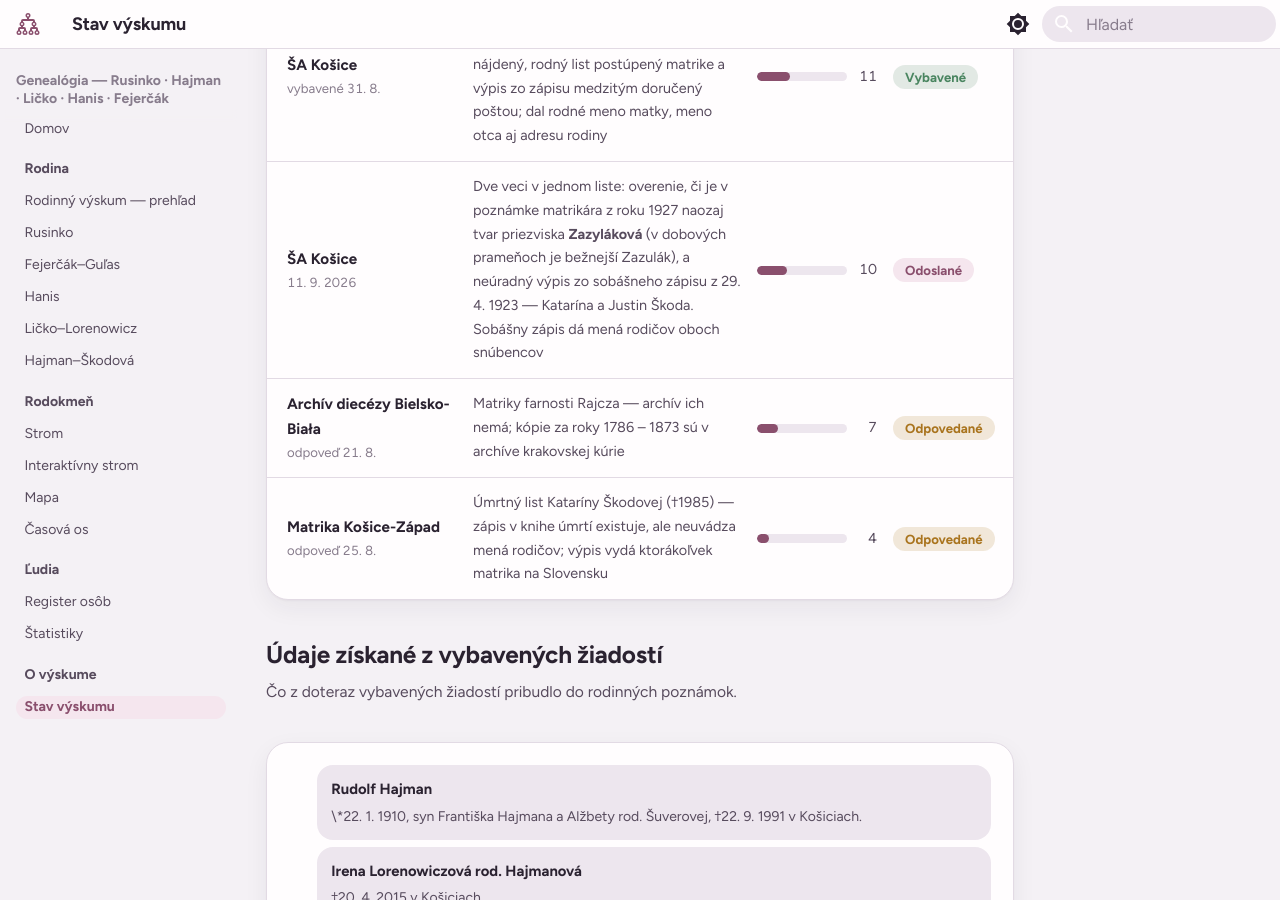
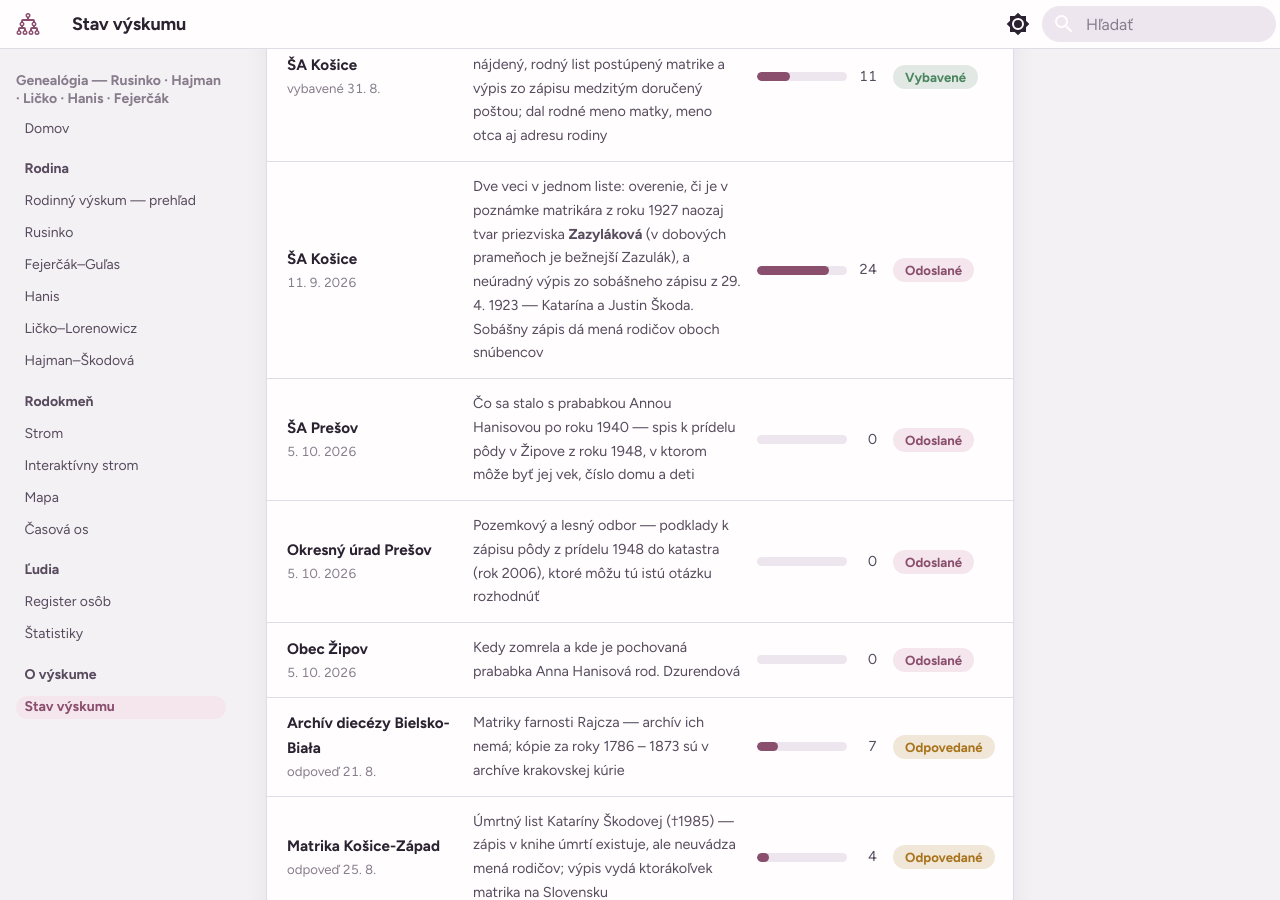
Before and after one commit to vrusi/genealogia, an MkDocs documentation site: the page built from docs/stav-vyskumu.md, in a window 1280 px wide and 900 px high, scrolled down 5906 px. Built offline with MkDocs 1.6.1 and Material for MkDocs 9.7.7, drawn with Linux system fonts in a browser that asks for light colours; some of the changed text lies outside the part shown.

Commit message:
Stav výskumu 5.10.2026: tri nové žiadosti (Anna Hanisová), prepočítané dni ticha
Co-Authored-By: Claude Opus 5.5 (1M context) <noreply@anthropic.com>

```diff
--- a/docs/stav-vyskumu.md
+++ b/docs/stav-vyskumu.md
@@ -1,13 +1,13 @@
 # Stav výskumu
 
-Kde sa práve čaká, čo je zaseknuté a čo treba spraviť. Panel ukazuje odoslané žiadosti na archívy, matriky a obce — nie ich obsah, ale ich stav. **Aktualizované 21. 9. 2026.**
+Kde sa práve čaká, čo je zaseknuté a čo treba spraviť. Panel ukazuje odoslané žiadosti na archívy, matriky a obce — nie ich obsah, ale ich stav. **Aktualizované 5. 10. 2026.**
 
 <div class="stav">
 <div class="stav-kpis">
-<div class="stav-kpi is-accent"><b>5</b><span>otvorených žiadostí</span><small>odoslané, čaká sa na odpoveď alebo doručenie</small></div>
-<div class="stav-kpi is-crit"><b>55</b><span>dní najdlhšie ticho</span><small>žiadosť z 28. 7. — obec Jasov</small></div>
+<div class="stav-kpi is-accent"><b>8</b><span>otvorených žiadostí</span><small>odoslané, čaká sa na odpoveď alebo doručenie</small></div>
+<div class="stav-kpi is-crit"><b>69</b><span>dní najdlhšie ticho</span><small>žiadosť z 28. 7. — obec Jasov</small></div>
 <div class="stav-kpi is-warn"><b>3</b><span>žiadosti na podanie</span><small>sobášny list Ličkovcov, úmrtný zápis Erzsébety Parohácsovej, úmrtia Fejerčákovcov do ŠA Prešov</small></div>
-<div class="stav-kpi is-warn"><b>2</b><span>žiadosti na urgenciu</span><small>obec Jasov 55 dní, obec Žipov 52 dní</small></div>
+<div class="stav-kpi is-warn"><b>2</b><span>žiadosti na urgenciu</span><small>obec Jasov 69 dní, ŠA Košice 24 dní</small></div>
 </div>
 <div class="sec-head">
 <h2>Čo treba spraviť</h2>
@@ -71,17 +71,20 @@ Kde sa práve čaká, čo je zaseknuté a čo treba spraviť. Panel ukazuje odos
 <div class="board">
 <div class="row head"><div>Adresát</div><div>Vec</div><div>Ticho</div><div>Stav</div></div>
 <div class="row"><div class="who">Slovenský národný archív<em>vybavené 9. 9.</em></div><div class="what">Neredigované sčítacie hárky 1940 — Rokycany, Žipov, Prešov. Archív hárky našiel, vyhotovil šesť kópií A3 a po úhrade ich poslal; skeny sú vo vetvách Rusinko a Hanis</div><div class="meter"><span class="meter-track"><span class="meter-fill" style="width:100%"></span></span><span class="days">56</span></div><div><span class="pill good">Vybavené</span></div></div>
-<div class="row"><div class="who">Obec Jasov<em>28. 7. 2026</em></div><div class="what">Dátum narodenia Jozefa Lička, dokedy mal v obci pobyt</div><div class="meter"><span class="meter-track"><span class="meter-fill hot" style="width:100%"></span></span><span class="days">55</span></div><div><span class="pill wait">Ticho</span></div></div>
+<div class="row"><div class="who">Obec Jasov<em>28. 7. 2026</em></div><div class="what">Dátum narodenia Jozefa Lička, dokedy mal v obci pobyt</div><div class="meter"><span class="meter-track"><span class="meter-fill hot" style="width:100%"></span></span><span class="days">69</span></div><div><span class="pill wait">Ticho</span></div></div>
 <div class="row"><div class="who">Obec Žipov<em>odpoveď 31. 7.</em></div><div class="what">Evidencia hrobov Hanisovcov — obec namiesto nej dala kontakt na žijúceho potomka; samotná evidencia hrobov je stále nezodpovedaná</div><div class="meter"><span class="meter-track"><span class="meter-fill hot" style="width:100%"></span></span><span class="days">52</span></div><div><span class="pill part">Polovične</span></div></div>
 <div class="row"><div class="who">GK fara Klenov<em>odpoveď 31. 8.</em></div><div class="what">Krst Jána 1898 a sobáš 1919 — farár matriky prezrel: na fare nie sú a zápisy z Bujakova v nich vôbec nie sú. Línia „fara Klenov" je uzavretá, ďalej len cez archív</div><div class="meter"><span class="meter-track"><span class="meter-fill" style="width:100%"></span></span><span class="days">47</span></div><div><span class="pill part">Odpovedané</span></div></div>
 <div class="row"><div class="who">RK fara Bajerov<em>odpoveď 25. 8.</em></div><div class="what">Úmrtia Petra Fejerčáka a Márie Guľasovej po roku 1896 — farár odpísal, že matriky z tých rokov na fare nie sú. Odpoveď je definitívna, ďalej sa ide do ŠA Prešov</div><div class="meter"><span class="meter-track"><span class="meter-fill" style="width:100%"></span></span><span class="days">41</span></div><div><span class="pill part">Odpovedané</span></div></div>
 <div class="row"><div class="who">Obec Rokycany<em>odpoveď 18. 8.</em></div><div class="what">Hroby a parte: nezachovalo sa, evidencia bez údajov — hroby treba pozrieť fyzicky</div><div class="meter"><span class="meter-track"><span class="meter-fill" style="width:100%"></span></span><span class="days">34</span></div><div><span class="pill part">Odpovedané</span></div></div>
-<div class="row"><div class="who">Archív krakovskej kúrie<em>24. 8. 2026</em></div><div class="what">Vyhľadanie krstov Jána Heimana a Anny Hutyrovej a sobášov ich otcov v kópiách matrík farnosti Rajcza; čitáreň je zatvorená, archív hľadá korešpondenčne, čakanie niekoľko mesiacov</div><div class="meter"><span class="meter-track"><span class="meter-fill" style="width:93%"></span></span><span class="days">28</span></div><div><span class="pill wait">Odoslané</span></div></div>
+<div class="row"><div class="who">Archív krakovskej kúrie<em>24. 8. 2026</em></div><div class="what">Vyhľadanie krstov Jána Heimana a Anny Hutyrovej a sobášov ich otcov v kópiách matrík farnosti Rajcza; čitáreň je zatvorená, archív hľadá korešpondenčne, čakanie niekoľko mesiacov</div><div class="meter"><span class="meter-track"><span class="meter-fill" style="width:100%"></span></span><span class="days">42</span></div><div><span class="pill wait">Odoslané</span></div></div>
 <div class="row"><div class="who">Banícky spolok Pereces<em>odpoveď 31. 8.</em></div><div class="what">Kronika a fotografie baníckej kapely z rokov 1940–1945 — spolok potvrdil, že Ladislav Hajman prišiel z košického rozhlasového orchestra a taktovku držal do konca vojny; sľúbené fotografie a materiál k letnému divadlu ešte neprišli</div><div class="meter"><span class="meter-track"><span class="meter-fill" style="width:70%"></span></span><span class="days">21</span></div><div><span class="pill part">Polovične</span></div></div>
 <div class="row"><div class="who">ŠA Košice<em>vybavené 2. 9.</em></div><div class="what">Rodný zápis Rudolfa Hajmana (*22. 1. 1910 Košice) — archív ho našiel a postúpil matrike; rodný list s menami rodičov je pripravený na prevzatie</div><div class="meter"><span class="meter-track"><span class="meter-fill" style="width:53%"></span></span><span class="days">16</span></div><div><span class="pill good">Vybavené</span></div></div>
 <div class="row"><div class="who">ŠA Prešov<em>vybavené 16. 9.</em></div><div class="what">Krstný zápis pradeda Jána z roku 1898 a sobáš Michala Rusinka a Márie Gumanovej z roku 1856 — archív oba našiel a matrika v Prešove ich zapísala do elektronickej matriky; výpisy sú pripravené na prevzatie</div><div class="meter"><span class="meter-track"><span class="meter-fill" style="width:53%"></span></span><span class="days">16</span></div><div><span class="pill good">Vybavené</span></div></div>
 <div class="row"><div class="who">ŠA Košice<em>vybavené 31. 8.</em></div><div class="what">Rodný zápis Heleny Hajmanovej rod. Škodovej (*1. 4. 1919 Košice) — zápis nájdený, rodný list postúpený matrike a výpis zo zápisu medzitým doručený poštou; dal rodné meno matky, meno otca aj adresu rodiny</div><div class="meter"><span class="meter-track"><span class="meter-fill" style="width:37%"></span></span><span class="days">11</span></div><div><span class="pill good">Vybavené</span></div></div>
-<div class="row"><div class="who">ŠA Košice<em>11. 9. 2026</em></div><div class="what">Dve veci v jednom liste: overenie, či je v poznámke matrikára z roku 1927 naozaj tvar priezviska <b>Zazyláková</b> (v dobových prameňoch je bežnejší Zazulák), a neúradný výpis zo sobášneho zápisu z 29. 4. 1923 — Katarína a Justin Škoda. Sobášny zápis dá mená rodičov oboch snúbencov</div><div class="meter"><span class="meter-track"><span class="meter-fill" style="width:33%"></span></span><span class="days">10</span></div><div><span class="pill wait">Odoslané</span></div></div>
+<div class="row"><div class="who">ŠA Košice<em>11. 9. 2026</em></div><div class="what">Dve veci v jednom liste: overenie, či je v poznámke matrikára z roku 1927 naozaj tvar priezviska <b>Zazyláková</b> (v dobových prameňoch je bežnejší Zazulák), a neúradný výpis zo sobášneho zápisu z 29. 4. 1923 — Katarína a Justin Škoda. Sobášny zápis dá mená rodičov oboch snúbencov</div><div class="meter"><span class="meter-track"><span class="meter-fill" style="width:80%"></span></span><span class="days">24</span></div><div><span class="pill wait">Odoslané</span></div></div>
+<div class="row"><div class="who">ŠA Prešov<em>5. 10. 2026</em></div><div class="what">Čo sa stalo s prababkou Annou Hanisovou po roku 1940 — spis k prídelu pôdy v Žipove z roku 1948, v ktorom môže byť jej vek, číslo domu a deti</div><div class="meter"><span class="meter-track"><span class="meter-fill" style="width:0%"></span></span><span class="days">0</span></div><div><span class="pill wait">Odoslané</span></div></div>
+<div class="row"><div class="who">Okresný úrad Prešov<em>5. 10. 2026</em></div><div class="what">Pozemkový a lesný odbor — podklady k zápisu pôdy z prídelu 1948 do katastra (rok 2006), ktoré môžu tú istú otázku rozhodnúť</div><div class="meter"><span class="meter-track"><span class="meter-fill" style="width:0%"></span></span><span class="days">0</span></div><div><span class="pill wait">Odoslané</span></div></div>
+<div class="row"><div class="who">Obec Žipov<em>5. 10. 2026</em></div><div class="what">Kedy zomrela a kde je pochovaná prababka Anna Hanisová rod. Dzurendová</div><div class="meter"><span class="meter-track"><span class="meter-fill" style="width:0%"></span></span><span class="days">0</span></div><div><span class="pill wait">Odoslané</span></div></div>
 <div class="row"><div class="who">Archív diecézy Bielsko-Biała<em>odpoveď 21. 8.</em></div><div class="what">Matriky farnosti Rajcza — archív ich nemá; kópie za roky 1786 – 1873 sú v archíve krakovskej kúrie</div><div class="meter"><span class="meter-track"><span class="meter-fill" style="width:23%"></span></span><span class="days">7</span></div><div><span class="pill part">Odpovedané</span></div></div>
 <div class="row"><div class="who">Matrika Košice-Západ<em>odpoveď 25. 8.</em></div><div class="what">Úmrtný list Kataríny Škodovej (†1985) — zápis v knihe úmrtí existuje, ale neuvádza mená rodičov; výpis vydá ktorákoľvek matrika na Slovensku</div><div class="meter"><span class="meter-track"><span class="meter-fill" style="width:13%"></span></span><span class="days">4</span></div><div><span class="pill part">Odpovedané</span></div></div>
 </div>
```
Also changed, not shown: stav-vyskumu.md (+10 -7 lines).
